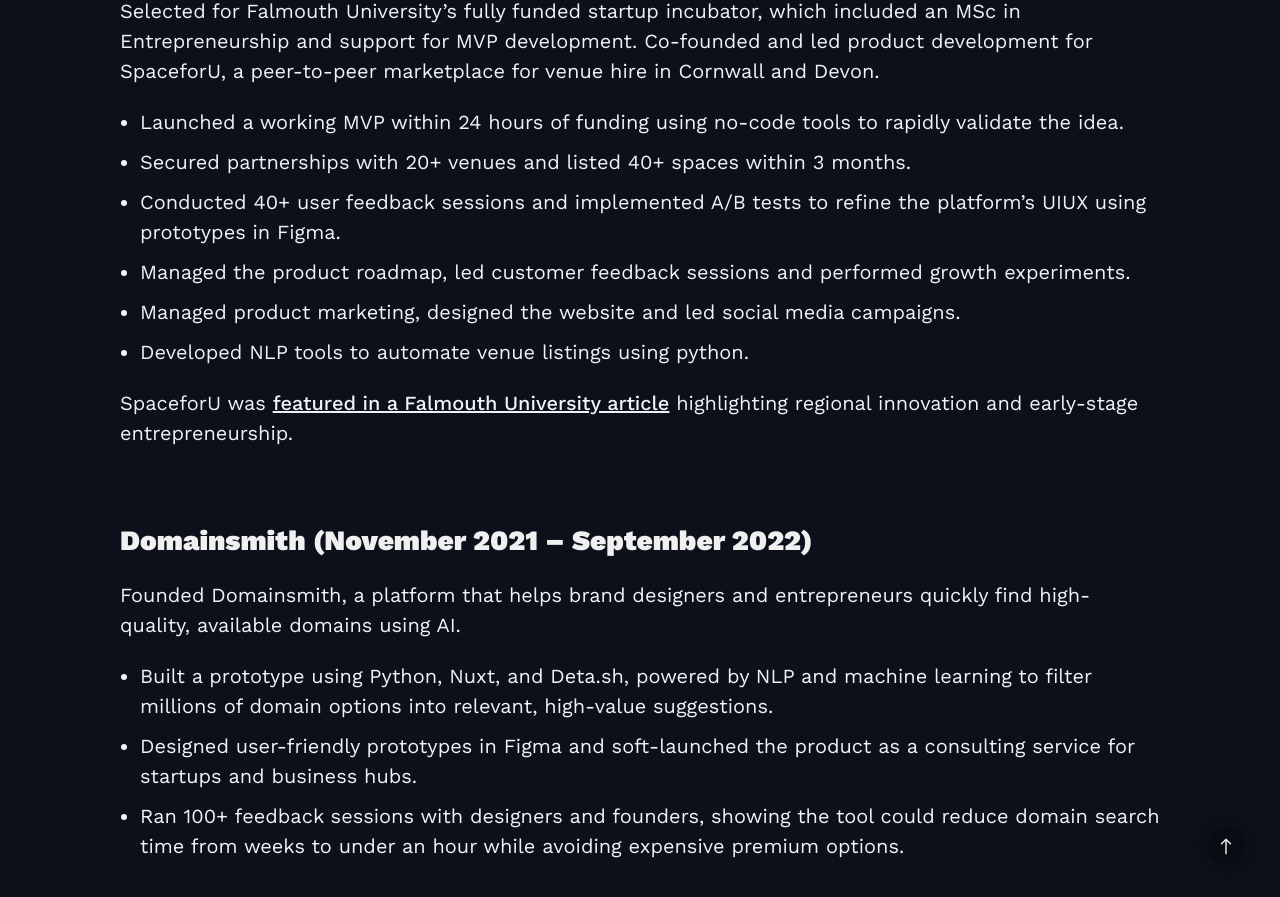
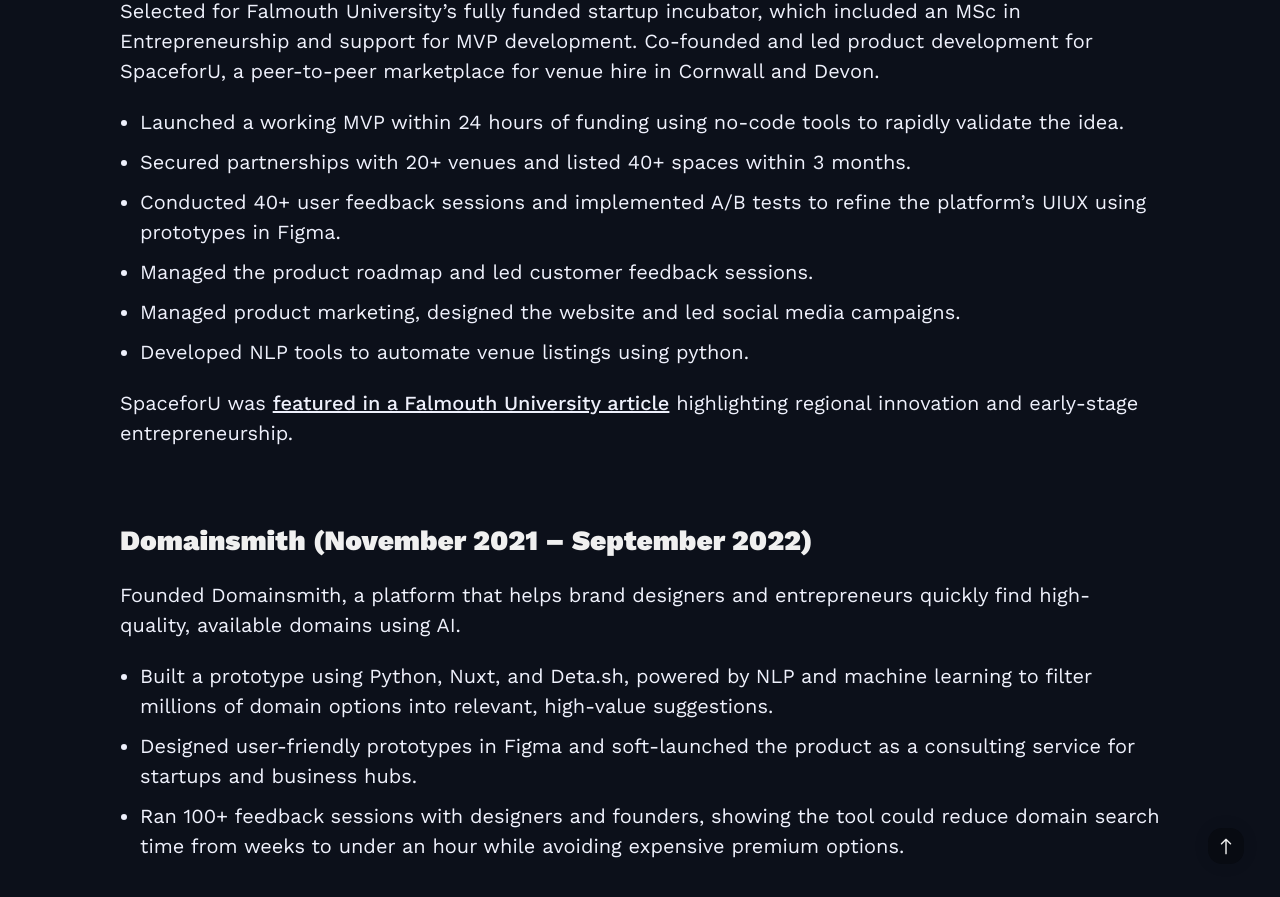
Before and after one commit to mkishi1221/mkishi1221.github.io, a Jekyll site: the page built from index.html, in a window 1280 px wide and 900 px high, scrolled down 5667 px. Shown: the top 897 px of the window. Built offline with Jekyll 4.4.1, drawn with Linux system fonts in a browser that asks for light colours; nearby versions of some CDN libraries.

Commit message:
Updated CV

```diff
--- a/_includes/cv.md
+++ b/_includes/cv.md
@@ -71,7 +71,7 @@
 - Launched a working MVP within 24 hours of funding using no-code tools to rapidly validate the idea.
 - Secured partnerships with 20+ venues and listed 40+ spaces within 3 months.
 - Conducted 40+ user feedback sessions and implemented A/B tests to refine the platform’s UIUX using prototypes in Figma.
-- Managed the product roadmap, led customer feedback sessions and performed growth experiments.
+- Managed the product roadmap and led customer feedback sessions.
 - Managed product marketing, designed the website and led social media campaigns.
 - Developed NLP tools to automate venue listings using python.
 
```
